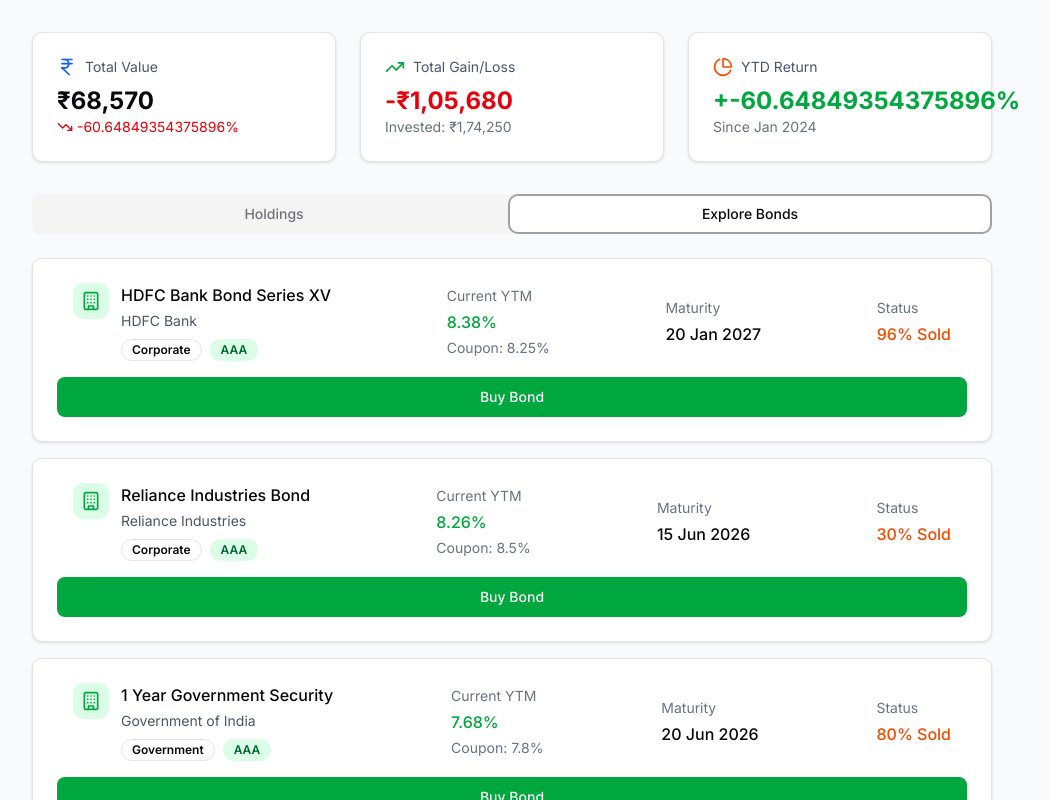
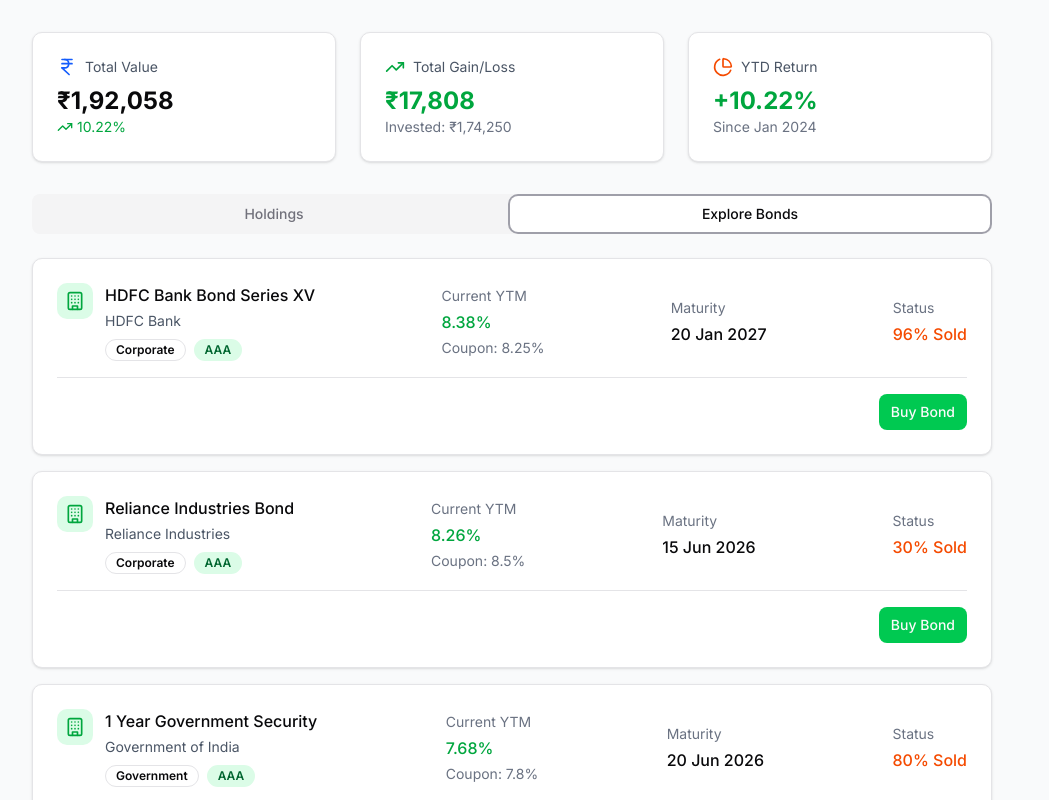
Before and after one commit to dubeyanant/bonds, a Next.js app: page /portfolio in a window 1280 px wide. Both pictures are taken after a click on the tab "Explore Bonds". Shown: the top 800 px of the page, without its empty margins (128-1177 px from the left). Built offline with nearby package versions, Linux system fonts and the light colour scheme.

Commit message:
chore: change ui

```diff
--- a/src/app/portfolio/page.tsx
+++ b/src/app/portfolio/page.tsx
@@ -104,9 +104,18 @@
                 </span>
               </div>
               <div className="text-2xl font-bold">
+                {formatCurrency((portfolioSummary.totalInvested * 10.22 / 100) + portfolioSummary.totalInvested)}
+              </div>
+              {/* <div className="text-2xl font-bold">
                 {formatCurrency(portfolioSummary.totalValue)}
+              </div> */}
+              <div
+                className={`text-sm flex items-center gap-1 text-green-600`}
+              >
+                <TrendingUp className="h-4 w-4" />
+                10.22%
               </div>
-              <div
+              {/* <div
                 className={`text-sm flex items-center gap-1 ${portfolioSummary.gainPercentage >= 0 ? "text-green-600" : "text-red-600"}`}
               >
                 {portfolioSummary.gainPercentage >= 0 ? (
@@ -118,7 +127,7 @@
                   ? "+"
                   : ""}
                 {portfolioSummary.gainPercentage}%
-              </div>
+              </div> */}
             </CardContent>
           </Card>
 
@@ -131,11 +140,17 @@
                 </span>
               </div>
               <div
+                className={`text-2xl font-bold text-green-600`}
+              >
+                {formatCurrency(portfolioSummary.totalInvested * 10.22 / 100)}
+
+              </div>
+              {/* <div
                 className={`text-2xl font-bold ${portfolioSummary.totalGain >= 0 ? "text-green-600" : "text-red-600"}`}
               >
                 {portfolioSummary.totalGain >= 0 ? "+" : ""}
                 {formatCurrency(portfolioSummary.totalGain)}
-              </div>
+              </div> */}
               <div className="text-sm text-gray-500">
                 Invested:{" "}
                 {formatCurrency(portfolioSummary.totalInvested)}
@@ -152,7 +167,7 @@
                 </span>
               </div>
               <div className="text-2xl font-bold text-green-600">
-                +{portfolioSummary.ytdReturn}%
+                +10.22%
               </div>
               <div className="text-sm text-gray-500">
                 Since Jan 2024
@@ -172,7 +187,7 @@
             {holdings.map((holding) => (
               <Card key={holding.id}>
                 <CardContent className="pt-6">
-                  <div className="grid lg:grid-cols-12 gap-4 items-center">
+                  <div className="flex gap-4 justify-between items-center">
                     {/* Bond Info */}
                     <div className="lg:col-span-4">
                       <div className="flex items-start gap-3">
@@ -272,7 +287,7 @@
               <Card key={bond.id}>
                 <CardContent className="pt-6">
                   <div>
-                    <div className="flex justify-between px-4 pb-4 items-center">
+                    <div className="flex justify-between items-center">
                       {/* Bond Info */}
                       <div className="lg:col-span-4">
                         <div className="flex items-start gap-3">
@@ -291,8 +306,8 @@
                                 {bond.type}
                               </Badge>
                               <Badge className={`${bond.rating === 'AAA' ? 'bg-green-100 text-green-800' :
-                                  bond.rating === 'AA+' ? 'bg-blue-100 text-blue-800' :
-                                    'bg-yellow-100 text-yellow-800'
+                                bond.rating === 'AA+' ? 'bg-blue-100 text-blue-800' :
+                                  'bg-yellow-100 text-yellow-800'
                                 }`}>
                                 {bond.rating}
                               </Badge>
@@ -342,9 +357,10 @@
                     </div>
 
                     {/* Buy Button */}
-                    <div className="lg:col-span-2">
+                    <div className="flex justify-end mt-4 pt-4 border-t">
                       <Button
-                        className="w-full bg-green-600 hover:bg-green-700"
+                        size="sm"
+                        className="bg-green-500 hover:bg-green-700"
                         onClick={() => {
                           window.location.href = `/buy-sell?bondId=${bond.id}&type=buy`;
                         }}
```
